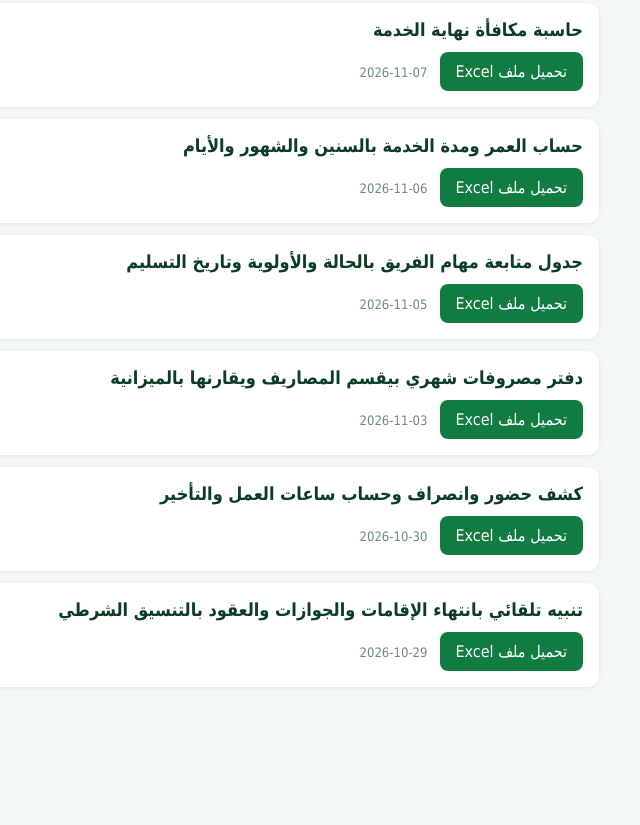
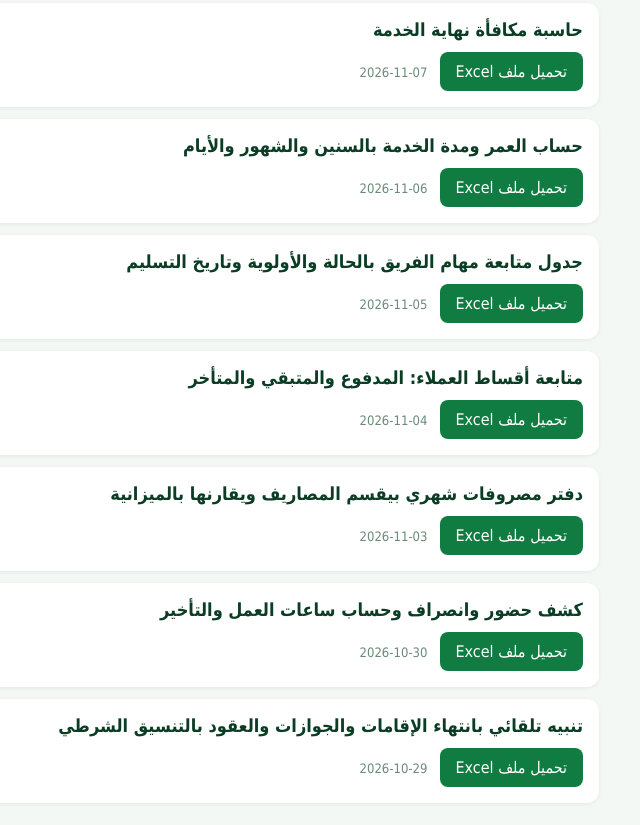
Before and after one commit to matya1406-coder/free-tools, a plain HTML site: page smart-office/index.html in a window 1280 px wide. Shown: the part 783-1608 px from the top of the page, without its empty margins (421-1061 px from the left). Before the commit the page ends 1502 px from the top, so only its background shows below. Drawn offline with Linux system fonts and the light colour scheme.

Commit message:
Smart Office library page

```diff
--- a/smart-office/index.html
+++ b/smart-office/index.html
@@ -19,6 +19,7 @@ border-radius:8px;text-decoration:none;margin-left:12px}span{color:#6b8b78;font-
 <li><h2>حاسبة مكافأة نهاية الخدمة</h2><a class="btn" href="2026-11-07.xlsx" download>تحميل ملف Excel</a><span>2026-11-07</span></li>
 <li><h2>حساب العمر ومدة الخدمة بالسنين والشهور والأيام</h2><a class="btn" href="2026-11-06.xlsx" download>تحميل ملف Excel</a><span>2026-11-06</span></li>
 <li><h2>جدول متابعة مهام الفريق بالحالة والأولوية وتاريخ التسليم</h2><a class="btn" href="2026-11-05.xlsx" download>تحميل ملف Excel</a><span>2026-11-05</span></li>
+<li><h2>متابعة أقساط العملاء: المدفوع والمتبقي والمتأخر</h2><a class="btn" href="2026-11-04.xlsx" download>تحميل ملف Excel</a><span>2026-11-04</span></li>
 <li><h2>دفتر مصروفات شهري بيقسم المصاريف ويقارنها بالميزانية</h2><a class="btn" href="2026-11-03.xlsx" download>تحميل ملف Excel</a><span>2026-11-03</span></li>
 <li><h2>كشف حضور وانصراف وحساب ساعات العمل والتأخير</h2><a class="btn" href="2026-10-30.xlsx" download>تحميل ملف Excel</a><span>2026-10-30</span></li>
 <li><h2>تنبيه تلقائي بانتهاء الإقامات والجوازات والعقود بالتنسيق الشرطي</h2><a class="btn" href="2026-10-29.xlsx" download>تحميل ملف Excel</a><span>2026-10-29</span></li>
```
